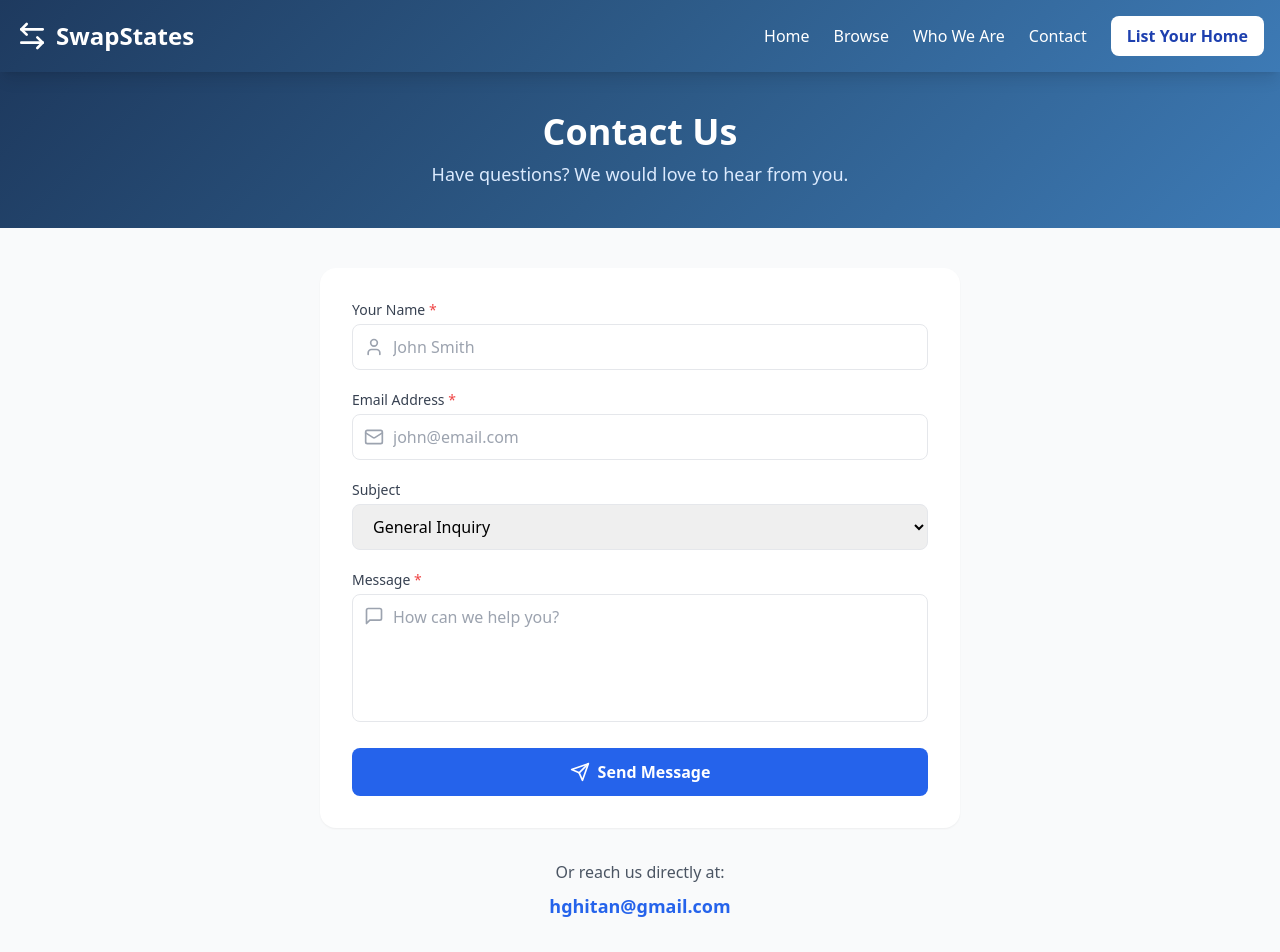
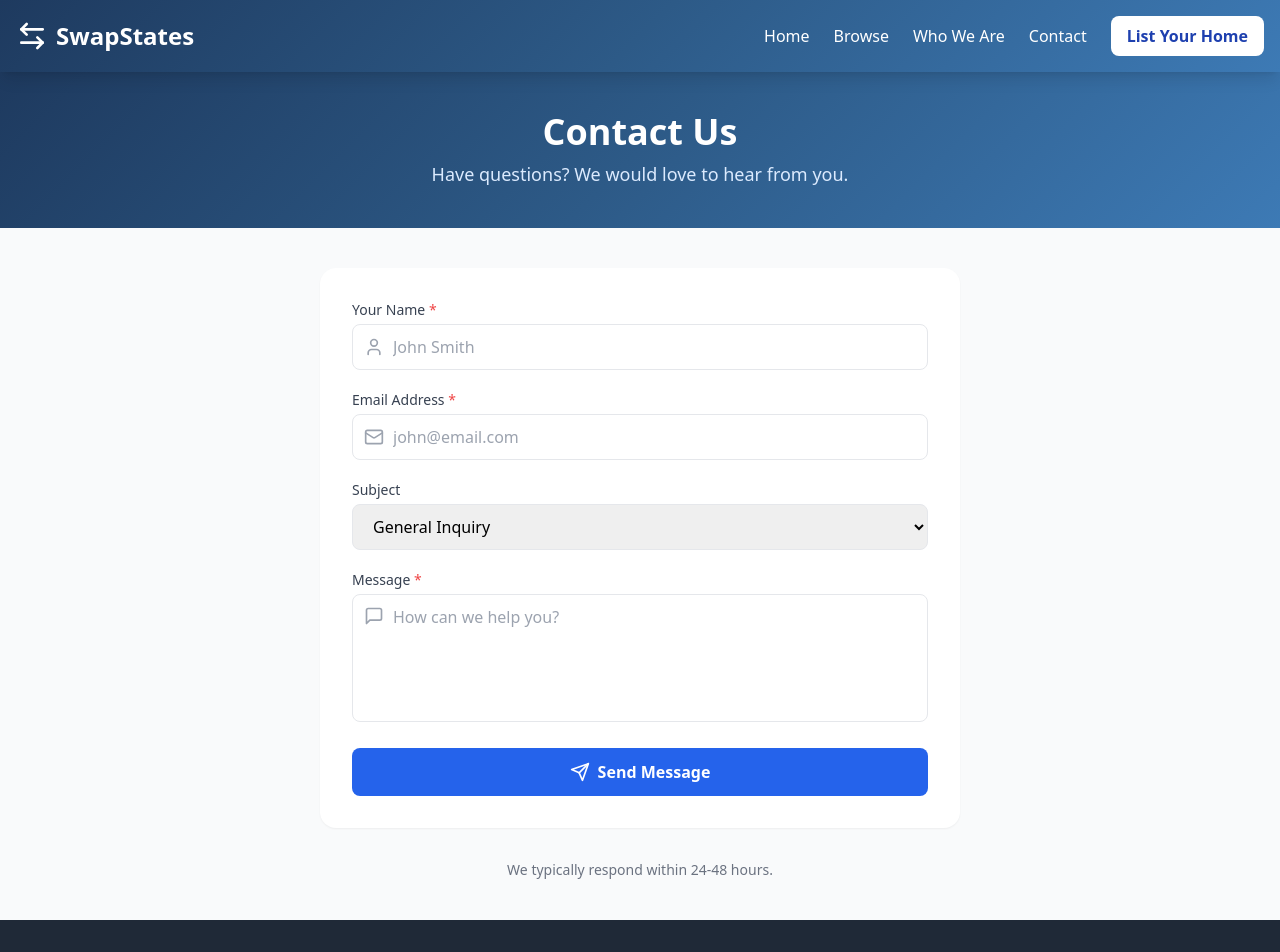
Before and after one commit to hghitan-pixel/swapstates, a Next.js app: page /contact in a window 1280 px wide. Shown: the top 952 px of the page. Built offline with nearby package versions, Linux system fonts and the light colour scheme.

Commit message:
Update page.js

```diff
--- a/app/contact/page.js
+++ b/app/contact/page.js
@@ -255,12 +255,9 @@ export default function ContactPage() {
               </form>
             </div>
 
-            {/* Direct Contact */}
+          {/* Response Time Note */}
             <div className="mt-8 text-center">
-              <p className="text-gray-600 mb-2">Or reach us directly at:</p>
-              <a href="mailto:hghitan@gmail.com" className="text-blue-600 font-semibold hover:underline text-lg">
-                hghitan@gmail.com
-              </a>
+              <p className="text-gray-500 text-sm">We typically respond within 24-48 hours.</p>
             </div>
           </div>
         </section>
```
